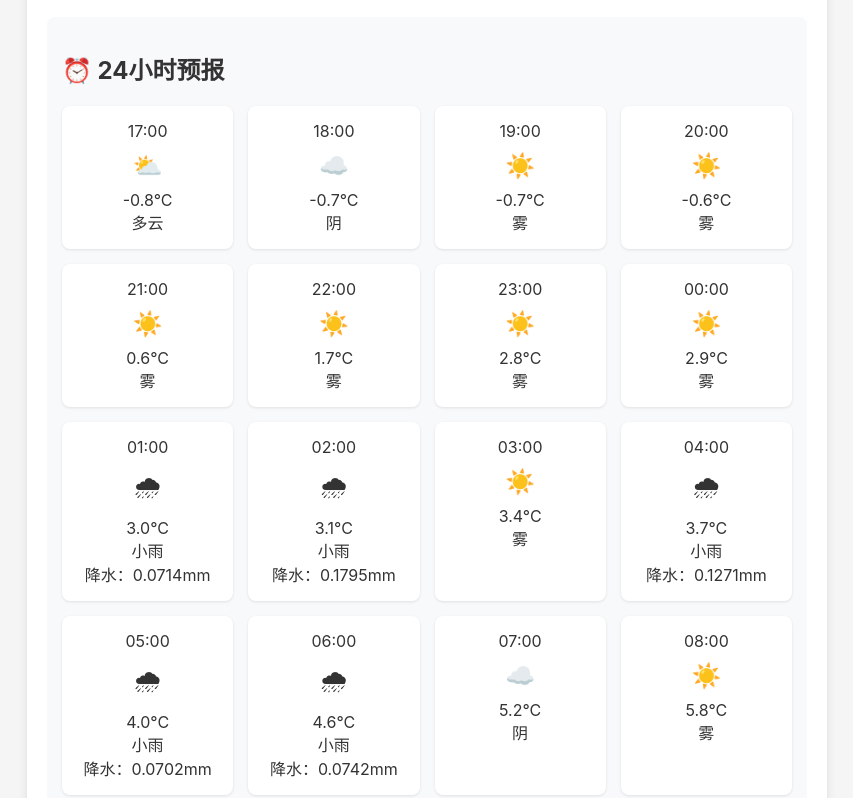
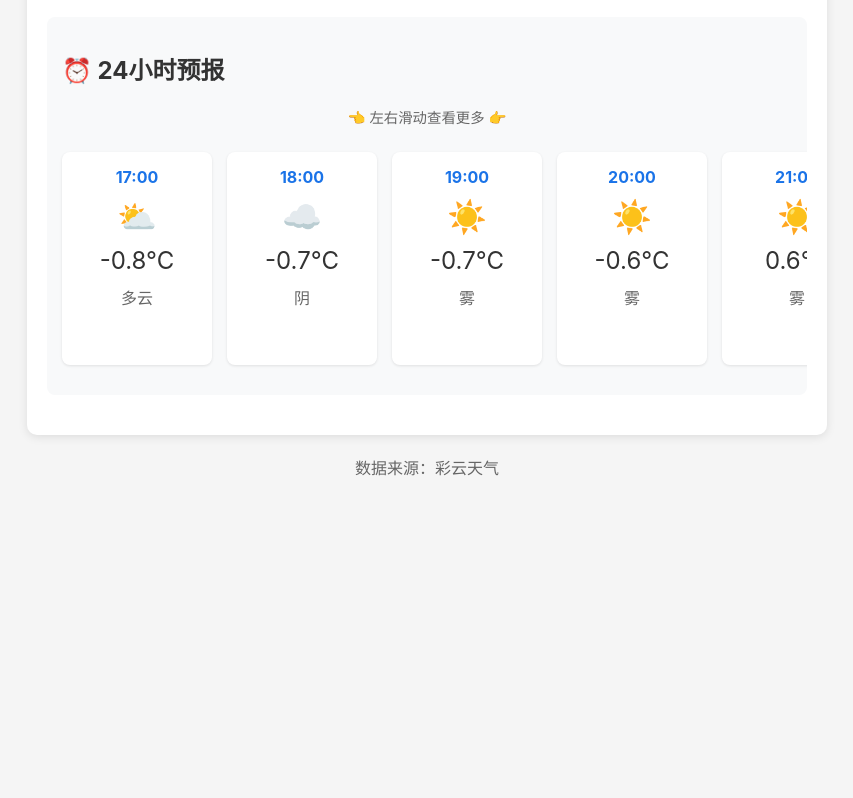
Before and after one commit to 207279525/weather-report, a plain HTML site: page index.html in a window 1280 px wide. Shown: the part 811-1609 px from the top of the page, without its empty margins (213-1066 px from the left). After the commit the page ends 1326 px from the top, so only its background shows below. Drawn offline with Linux system fonts and the light colour scheme.

Commit message:
Update weather report at 2024-11-07 17:49:48.344539

```diff
--- a/index.html
+++ b/index.html
@@ -60,13 +60,87 @@
                 font-size: 24px;
                 margin: 10px 0;
             }
+            .forecast-scroll {
+                overflow-x: auto;
+                -webkit-overflow-scrolling: touch;
+                padding: 15px 0;
+                margin: 0 -15px;
+            }
+
+            .forecast-container {
+                display: flex;
+                gap: 15px;
+                padding: 0 15px;
+                min-width: min-content;
+            }
+
+            .forecast-item {
+                flex: 0 0 120px;
+                background: white;
+                padding: 15px;
+                border-radius: 8px;
+                text-align: center;
+                box-shadow: 0 1px 3px rgba(0,0,0,0.1);
+            }
+
+            .forecast-item .time {
+                font-weight: bold;
+                color: #1a73e8;
+            }
+
+            .forecast-item .temp {
+                font-size: 24px;
+                margin: 10px 0;
+            }
+
+            .forecast-item .weather-icon {
+                font-size: 32px;
+                margin: 10px 0;
+            }
+
+            .forecast-item .weather {
+                color: #666;
+            }
+
+            .forecast-item .precipitation {
+                color: #1a73e8;
+                font-size: 0.9em;
+                margin-top: 5px;
+            }
+
+            /* 添加滚动条样式 */
+            .forecast-scroll::-webkit-scrollbar {
+                height: 6px;
+            }
+
+            .forecast-scroll::-webkit-scrollbar-track {
+                background: #f1f1f1;
+                border-radius: 3px;
+            }
+
+            .forecast-scroll::-webkit-scrollbar-thumb {
+                background: #888;
+                border-radius: 3px;
+            }
+
+            .forecast-scroll::-webkit-scrollbar-thumb:hover {
+                background: #555;
+            }
+
+            /* 添加滑动提示 */
+            .scroll-hint {
+                text-align: center;
+                color: #666;
+                font-size: 0.9em;
+                margin: 10px 0;
+            }
         </style>
     </head>
     <body>
         <div class="container">
             <div class="header">
                 <h1>🌈 长春市朝阳区天气预报</h1>
-                <p>更新时间：2024-11-07 17:47:43</p>
+                <p>更新时间：2024-11-07 17:49:48</p>
             </div>
 
             <div class="section">
@@ -88,203 +162,205 @@
 
             <div class="section">
                 <h2>⏰ 24小时预报</h2>
-                <div class="forecast-grid">
+                <div class="scroll-hint">👈 左右滑动查看更多 👉</div>
+                <div class="forecast-scroll">
+                    <div class="forecast-container">
 
                     <div class="forecast-item">
-                        <div>17:00</div>
+                        <div class="time">17:00</div>
                         <div class="weather-icon">⛅</div>
-                        <div>-0.8°C</div>
-                        <div>多云</div>
+                        <div class="temp">-0.8°C</div>
+                        <div class="weather">多云</div>
 
                     </div>
 
                     <div class="forecast-item">
-                        <div>18:00</div>
+                        <div class="time">18:00</div>
                         <div class="weather-icon">☁️</div>
-                        <div>-0.7°C</div>
-                        <div>阴</div>
+                        <div class="temp">-0.7°C</div>
+                        <div class="weather">阴</div>
 
                     </div>
 
                     <div class="forecast-item">
-                        <div>19:00</div>
+                        <div class="time">19:00</div>
                         <div class="weather-icon">☀️</div>
-                        <div>-0.7°C</div>
-                        <div>雾</div>
+                        <div class="temp">-0.7°C</div>
+                        <div class="weather">雾</div>
 
                     </div>
 
                     <div class="forecast-item">
-                        <div>20:00</div>
+                        <div class="time">20:00</div>
                         <div class="weather-icon">☀️</div>
-                        <div>-0.6°C</div>
-                        <div>雾</div>
+                        <div class="temp">-0.6°C</div>
+                        <div class="weather">雾</div>
 
                     </div>
 
                     <div class="forecast-item">
-                        <div>21:00</div>
+                        <div class="time">21:00</div>
                         <div class="weather-icon">☀️</div>
-                        <div>0.6°C</div>
-                        <div>雾</div>
+                        <div class="temp">0.6°C</div>
+                        <div class="weather">雾</div>
 
                     </div>
 
                     <div class="forecast-item">
-                        <div>22:00</div>
+                        <div class="time">22:00</div>
                         <div class="weather-icon">☀️</div>
-                        <div>1.7°C</div>
-                        <div>雾</div>
+                        <div class="temp">1.7°C</div>
+                        <div class="weather">雾</div>
 
                     </div>
 
                     <div class="forecast-item">
-                        <div>23:00</div>
+                        <div class="time">23:00</div>
                         <div class="weather-icon">☀️</div>
-                        <div>2.8°C</div>
-                        <div>雾</div>
+                        <div class="temp">2.8°C</div>
+                        <div class="weather">雾</div>
 
                     </div>
 
                     <div class="forecast-item">
-                        <div>00:00</div>
+                        <div class="time">00:00</div>
                         <div class="weather-icon">☀️</div>
-                        <div>2.9°C</div>
-                        <div>雾</div>
+                        <div class="temp">2.9°C</div>
+                        <div class="weather">雾</div>
 
                     </div>
 
                     <div class="forecast-item">
-                        <div>01:00</div>
+                        <div class="time">01:00</div>
                         <div class="weather-icon">🌧</div>
-                        <div>3.0°C</div>
-                        <div>小雨</div>
-                        <div>降水：0.0714mm</div>
+                        <div class="temp">3.0°C</div>
+                        <div class="weather">小雨</div>
+                        <div class="precipitation">降水：0.0714mm</div>
                     </div>
 
                     <div class="forecast-item">
-                        <div>02:00</div>
+                        <div class="time">02:00</div>
                         <div class="weather-icon">🌧</div>
-                        <div>3.1°C</div>
-                        <div>小雨</div>
-                        <div>降水：0.1795mm</div>
+                        <div class="temp">3.1°C</div>
+                        <div class="weather">小雨</div>
+                        <div class="precipitation">降水：0.1795mm</div>
                     </div>
 
                     <div class="forecast-item">
-                        <div>03:00</div>
+                        <div class="time">03:00</div>
                         <div class="weather-icon">☀️</div>
-                        <div>3.4°C</div>
-                        <div>雾</div>
+                        <div class="temp">3.4°C</div>
+                        <div class="weather">雾</div>
 
                     </div>
 
                     <div class="forecast-item">
-                        <div>04:00</div>
+                        <div class="time">04:00</div>
                         <div class="weather-icon">🌧</div>
-                        <div>3.7°C</div>
-                        <div>小雨</div>
-                        <div>降水：0.1271mm</div>
+                        <div class="temp">3.7°C</div>
+                        <div class="weather">小雨</div>
+                        <div class="precipitation">降水：0.1271mm</div>
                     </div>
 
                     <div class="forecast-item">
-                        <div>05:00</div>
+                        <div class="time">05:00</div>
                         <div class="weather-icon">🌧</div>
-                        <div>4.0°C</div>
-                        <div>小雨</div>
-                        <div>降水：0.0702mm</div>
+                        <div class="temp">4.0°C</div>
+                        <div class="weather">小雨</div>
+                        <div class="precipitation">降水：0.0702mm</div>
                     </div>
 
                     <div class="forecast-item">
-                        <div>06:00</div>
+                        <div class="time">06:00</div>
                         <div class="weather-icon">🌧</div>
-                        <div>4.6°C</div>
-                        <div>小雨</div>
-                        <div>降水：0.0742mm</div>
+                        <div class="temp">4.6°C</div>
+                        <div class="weather">小雨</div>
+                        <div class="precipitation">降水：0.0742mm</div>
                     </div>
 
                     <div class="forecast-item">
-                        <div>07:00</div>
+                        <div class="time">07:00</div>
                         <div class="weather-icon">☁️</div>
-                        <div>5.2°C</div>
-                        <div>阴</div>
+                        <div class="temp">5.2°C</div>
+                        <div class="weather">阴</div>
 
                     </div>
 
                     <div class="forecast-item">
-                        <div>08:00</div>
+                        <div class="time">08:00</div>
                         <div class="weather-icon">☀️</div>
-                        <div>5.8°C</div>
-                        <div>雾</div>
+                        <div class="temp">5.8°C</div>
+                        <div class="weather">雾</div>
 
                     </div>
 
                     <div class="forecast-item">
-                        <div>09:00</div>
+                        <div class="time">09:00</div>
                         <div class="weather-icon">☀️</div>
-                        <div>6.9°C</div>
-                        <div>雾</div>
+                        <div class="temp">6.9°C</div>
+                        <div class="weather">雾</div>
 
                     </div>
 
                     <div class="forecast-item">
-                        <div>10:00</div>
+                        <div class="time">10:00</div>
                         <div class="weather-icon">☁️</div>
-                        <div>8.0°C</div>
-                        <div>阴</div>
+                        <div class="temp">8.0°C</div>
+                        <div class="weather">阴</div>
 
                     </div>
 
                     <div class="forecast-item">
-                        <div>11:00</div>
+                        <div class="time">11:00</div>
                         <div class="weather-icon">☁️</div>
-                        <div>9.1°C</div>
-                        <div>阴</div>
+                        <div class="temp">9.1°C</div>
+                        <div class="weather">阴</div>
 
                     </div>
 
                     <div class="forecast-item">
-                        <div>12:00</div>
+                        <div class="time">12:00</div>
                         <div class="weather-icon">⛅</div>
-                        <div>10.0°C</div>
-                        <div>多云</div>
+                        <div class="temp">10.0°C</div>
+                        <div class="weather">多云</div>
 
                     </div>
 
                     <div class="forecast-item">
-                        <div>13:00</div>
+                        <div class="time">13:00</div>
                         <div class="weather-icon">⛅</div>
-                        <div>10.8°C</div>
-                        <div>多云</div>
+                        <div class="temp">10.8°C</div>
+                        <div class="weather">多云</div>
 
                     </div>
 
                     <div class="forecast-item">
-                        <div>14:00</div>
+                        <div class="time">14:00</div>
                         <div class="weather-icon">⛅</div>
-                        <div>11.7°C</div>
-                        <div>多云</div>
+                        <div class="temp">11.7°C</div>
+                        <div class="weather">多云</div>
 
                     </div>
 
                     <div class="forecast-item">
-                        <div>15:00</div>
+                        <div class="time">15:00</div>
                         <div class="weather-icon">⛅</div>
-                        <div>10.6°C</div>
-                        <div>多云</div>
+                        <div class="temp">10.6°C</div>
+                        <div class="weather">多云</div>
 
                     </div>
 
                     <div class="forecast-item">
-                        <div>16:00</div>
+                        <div class="time">16:00</div>
                         <div class="weather-icon">☁️</div>
-                        <div>9.6°C</div>
-                        <div>阴</div>
+                        <div class="temp">9.6°C</div>
+                        <div class="weather">阴</div>
 
                     </div>
 
+                    </div>
                 </div>
             </div>
-
         </div>
         <footer style="text-align: center; margin-top: 20px; color: #666;">
             <p>数据来源：彩云天气</p>
```
